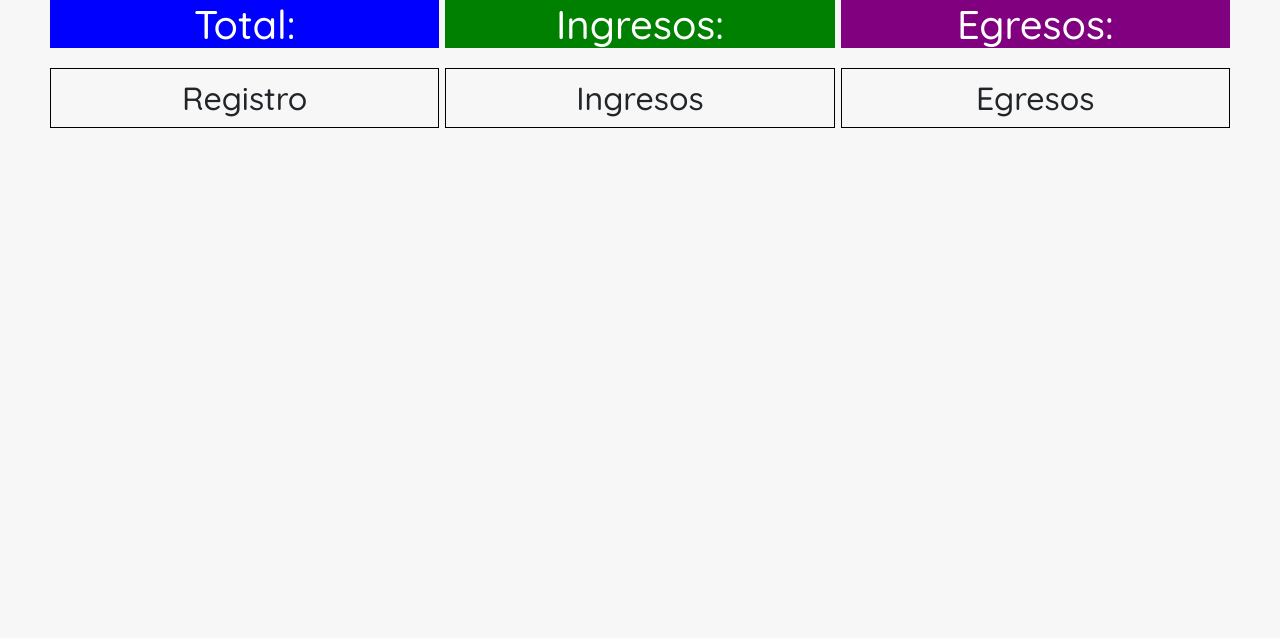
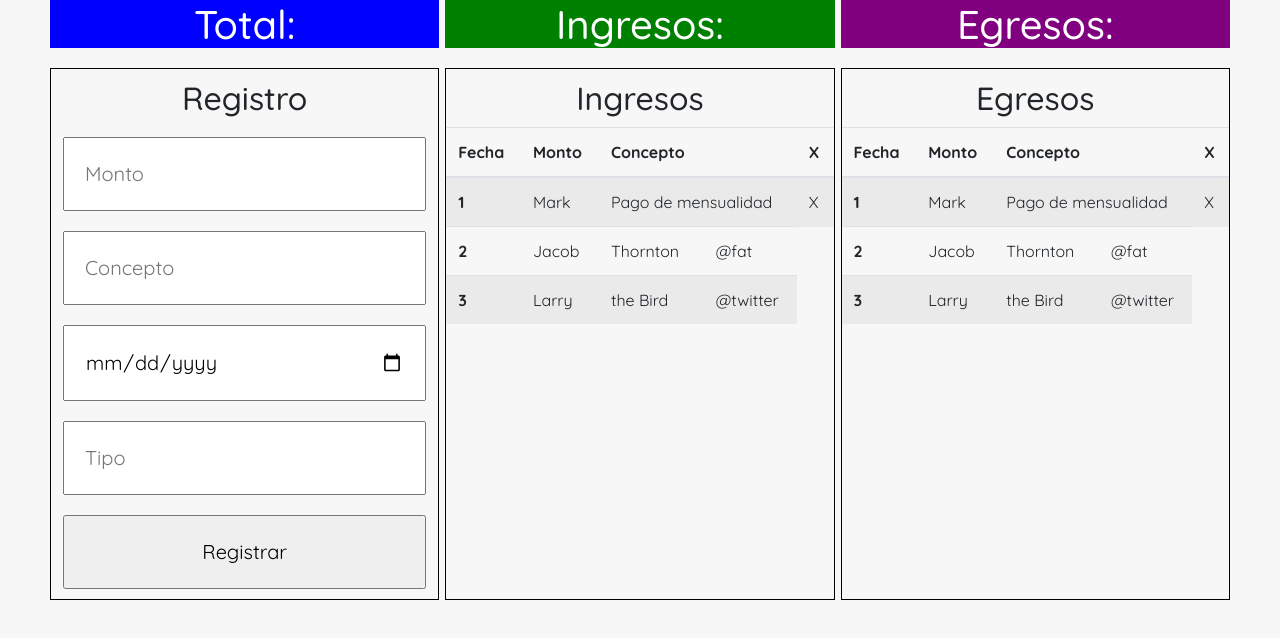
Before and after one commit to JanoBourian/gestor, a plain HTML site: page index.html in a window 1280 px wide. Drawn offline with Linux system fonts and the light colour scheme.

Commit message:
Estilos CSS finalizados

```diff
--- a/css/styles.css
+++ b/css/styles.css
@@ -17,7 +17,7 @@ body {
 /* Estilos globales */
 
 .container {
-    max-width: 1300px;
+    max-width: 100%;
     margin: 0 auto;
     padding: 0 50px;
 }
@@ -78,3 +78,31 @@ main {
     padding: 10px 0;
     margin: 0 auto;
 }
+
+
+/* Formulario */
+
+.formulario {
+    display: flex;
+    flex-direction: column;
+}
+
+input[type="number"],
+input[type="text"],
+input[type="date"],
+.list,
+input[type="submit"] {
+    padding: 20px;
+    font-size: 20px;
+    margin: 10px 12px;
+}
+
+
+/* Ingresos */
+
+.tabla-datos {
+    text-align: center;
+}
+
+
+/* Egresos */
--- a/index.html
+++ b/index.html
@@ -36,15 +36,96 @@
     <main class="container">
         <div class="formulario-container">
             <h2 class="titulo-main-section"> Registro </h2>
+            <div class="form-container">
+                <form action="" class="formulario">
+                    <input type="number" name="cantidad" id="cantidad" placeholder="Monto" required>
+                    <input type="text" name="concepto" id="concepto" placeholder="Concepto" required>
+                    <input type="date" name="fecha" id="fecha">
+                    <input list="tipo" required placeholder="Tipo" class="list" id="list">
+                    <datalist id="tipo" class="tipo" required>
+                        <option value="Egreso"></option>
+                        <option value="Ingreso"></option>
+                    </datalist>
+                    <input type="submit" value="Registrar" id="enviar" class="enviar">
+                </form>
+            </div>
         </div>
         <!-- Formulario -->
 
         <div class="ingresos-container">
             <h2 class="titulo-main-section"> Ingresos </h2>
+            <div class="tabla-ingresos">
+                <table class="table table-striped">
+                    <thead>
+                        <tr>
+                            <th scope="col">Fecha</th>
+                            <th scope="col">Monto</th>
+                            <th scope="col">Concepto</th>
+                            <th scope="col"></th>
+                            <th scope="col">X</th>
+                        </tr>
+                    </thead>
+                    <tbody>
+                        <tr>
+                            <th scope="row">1</th>
+                            <td>Mark</td>
+                            <td colspan="2">Pago de mensualidad</td>
+                            <td>X</td>
+                        </tr>
+                        <tr>
+                            <th scope="row">2</th>
+                            <td>Jacob</td>
+                            <td>Thornton</td>
+                            <td>@fat</td>
+                        </tr>
+                        <tr>
+                            <th scope="row">3</th>
+                            <td>Larry</td>
+                            <td>the Bird</td>
+                            <td>@twitter</td>
+                        </tr>
+                    </tbody>
+                </table>
+
+            </div>
         </div>
 
         <div class="egresos-container">
             <h2 class="titulo-main-section"> Egresos </h2>
+            <div class="tabla-egresos">
+                <table class="table table-striped">
+                    <thead>
+                        <tr>
+                            <th scope="col">Fecha</th>
+                            <th scope="col">Monto</th>
+                            <th scope="col">Concepto</th>
+                            <th scope="col"></th>
+                            <th scope="col">X</th>
+                        </tr>
+                    </thead>
+                    <tbody>
+                        <tr>
+                            <th scope="row">1</th>
+                            <td>Mark</td>
+                            <td colspan="2">Pago de mensualidad</td>
+                            <td>X</td>
+                        </tr>
+                        <tr>
+                            <th scope="row">2</th>
+                            <td>Jacob</td>
+                            <td>Thornton</td>
+                            <td>@fat</td>
+                        </tr>
+                        <tr>
+                            <th scope="row">3</th>
+                            <td>Larry</td>
+                            <td>the Bird</td>
+                            <td>@twitter</td>
+                        </tr>
+                    </tbody>
+                </table>
+
+            </div>
         </div>
         <!-- Gastos-->
     </main>
```
